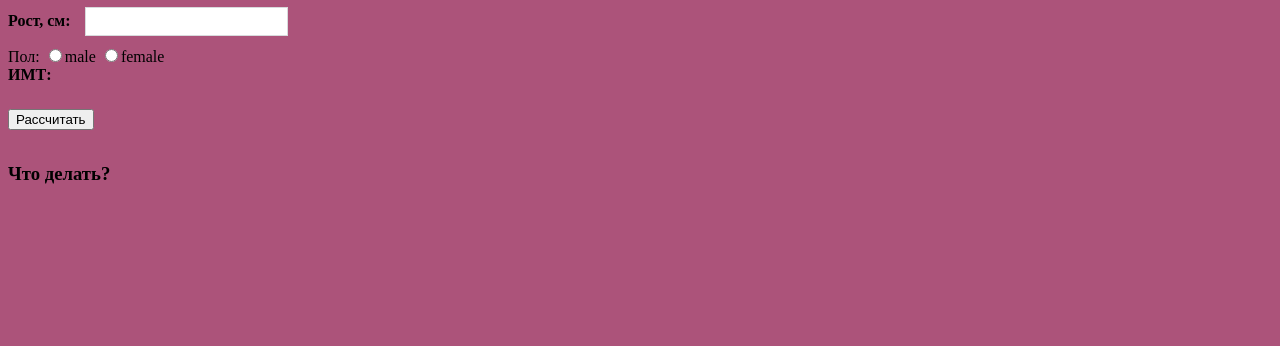
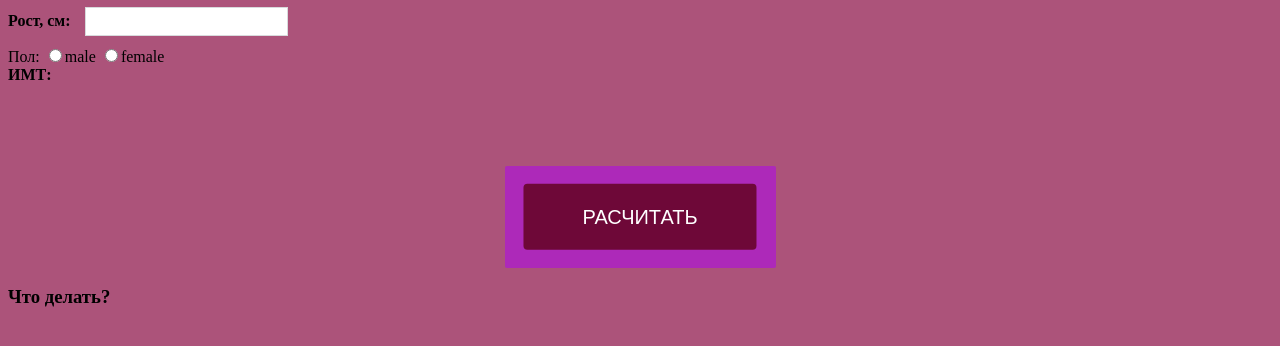
Before and after one commit to Magnatnapalochke/kachalkaaaaaaa-main, a plain HTML site: page pages/calc_page.html in a window 1280 px wide. Shown: the part 200-546 px from the top of the page. Drawn offline with Linux system fonts and the light colour scheme.

Commit message:
add new animation

```diff
--- a/pages/calc_page.html
+++ b/pages/calc_page.html
@@ -31,13 +31,16 @@
             <div class="calc-mass-tr">
                 <span>ИМТ:</span><div id="imt-result"></div>
             </div>
-                 <button name="imt_calc" id="calc-mass-c" class="btn">Рассчитать</button>
+                <div class ='wrapper'><a href="#" class="btn-base btn-cta btn-1">
+                  <span>расчитать</span>
+                </a></div>
             </div>
             <div id="calc-mass-result"></div>
         <!-- конец блока расчета ИМТ -->
         <div class="solution">
             <h3>Что делать?</h3>
             <h3 id="text_solution"></h3>
+
         </div>
     </div>
     <script src="/scripts/calc_page.js"></script>
--- a/styles/calc_style.css
+++ b/styles/calc_style.css
@@ -52,5 +52,86 @@ body{
     border: 1px solid red;
 }
 .solution{
-    display: inline-block;
+
 }
+
+@import 'https://fonts.googleapis.com/css?family=Oswald|Open+Sans';
+
+.wrapper{
+    display: flex;
+    flex-flow: row wrap;
+    justify-content: space-around;
+  }
+
+/* gives btn width and height */
+a {
+  text-decoration: none; /* strip natual underlines */
+  width: 271px;
+  line-height: 102px;
+  height: 102px;
+  margin: 3.6em 1.6em 0;
+}
+
+/**  colors and transitions back to normal
+  *  hex colors from flatuicolors.com
+  **/
+
+.btn-1 {
+    background: #ad29b9; /* BELIZE HOLE */
+    -webkit-transition: background 225ms ease!important;
+    -moz-transition: background 225ms ease!important;
+    transition: background 225ms ease!important;
+}
+
+.btn-1:before, .btn-1:focus, .btn-1:hover {
+    background: #6e0838; /* peter river */
+}
+
+
+/* base btn styling */
+.btn-base {
+    font-family: Oswald, sans-serif;
+    font-size: 20px;
+    text-transform: uppercase;
+    position: relative;
+    transition: all 225ms ease;
+    border: none;
+    border-radius: 2px;
+    overflow: hidden;
+    color: #fff;
+    text-align: center;
+    line-height: 102px;
+}
+
+/* places copy on top */
+.btn-cta span {
+    z-index: 8;
+    position: relative;
+}
+
+/** definition and placement of
+  * starting size before element */
+
+.btn-cta:before {
+    content: "";
+    display: block;
+    width: 86%;
+    height: 65%;
+    border-radius: 4px;
+    position: absolute;
+    left: 50%;
+    top: 50%;
+    -webkit-transition: all 400ms cubic-bezier(.32,1.25,.1,1.47);
+    -moz-transition: all 400ms cubic-bezier(.32,1.25,.1,1.47);
+    transition: all 400ms cubic-bezier(.32,1.25,.1,1.47);
+    -webkit-transform: translate(-50%,-50%);
+    -moz-transform: translate(-50%,-50%);
+    -ms-transform: translate(-50%,-50%);
+    transform: translate(-50%,-50%);
+}
+
+/* grow to sizing for before element */
+.btn-cta:focus:before, .btn-cta:hover:before {
+    height: 105%;
+    width: 105%;
+}
```
